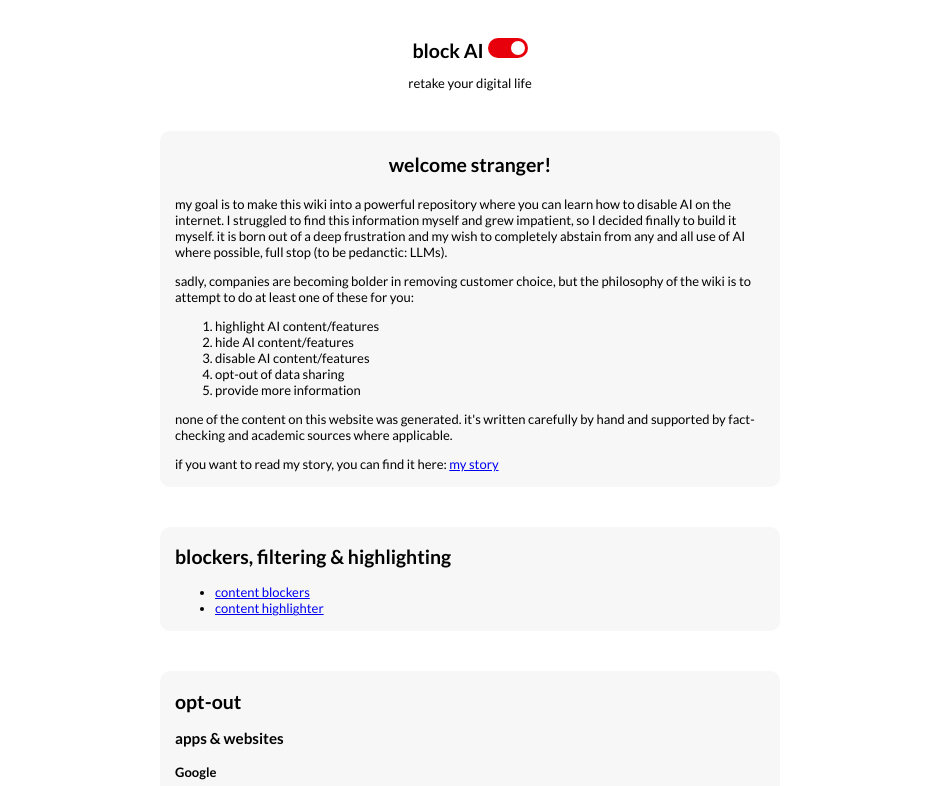
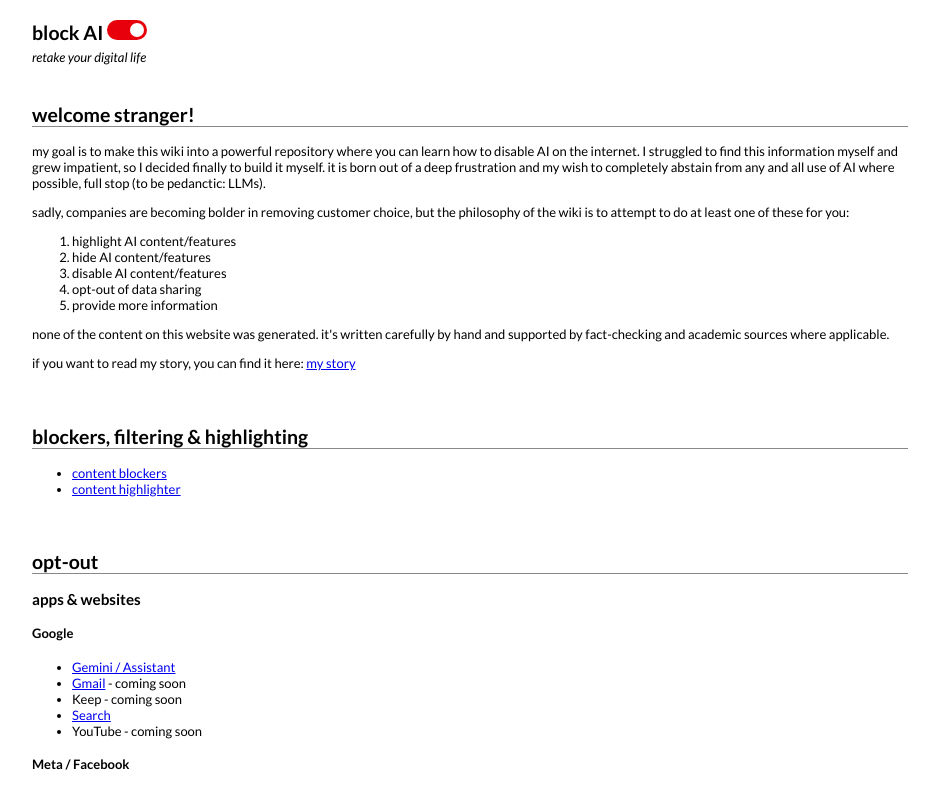
Before and after one commit to neontomo/block-ai-wiki, a plain HTML site: page index.html in a window 1280 px wide. Shown: the top 786 px of the page, without its empty margins (170-1109 px from the left). Drawn offline with Linux system fonts and the light colour scheme.

Commit message:
more wiki-like styling

```diff
--- a/css/style.css
+++ b/css/style.css
@@ -10,23 +10,23 @@ body {
 	font-size: 13px;
 	max-width: 100vw;
 	min-height: 100vh;
-	padding: 30px;
+	padding: 0;
 	overflow-x: hidden;
 }
 
 nav {
-	text-align: center;
 	display: flex;
 	flex-direction: column;
-	gap: 10px;
+	text-align: start;
+	gap: 2px;
+	padding: 0 10px;
+	margin: 20px auto;
 }
 
 nav h1 {
-	margin: 0 auto;
-	text-align: center;
+	margin: 0;
 	display: flex;
 	flex-direction: row;
-	align-items: center;
 	gap: 10px;
 }
 
@@ -41,20 +41,23 @@ nav h1 a:focus {
 	border-bottom: 3px solid black;
 }
 
+nav span {
+	font-style: italic;
+}
+
 main {
-	margin: 0 auto;
+	margin: 20px auto;
 }
 
 section {
-	background: #f7f7f7;
-	padding: 2px 15px;
-	margin: 40px 10px;
+	padding: 2px 0;
+	margin: 20px 10px;
 	border-radius: 10px;
 }
 
-h1 {
-	margin: 20px auto;
-	text-align: center;
+section > h1,
+section > h2 {
+	border-bottom: 1px solid #888;
 }
 
 img {
@@ -77,24 +80,16 @@ code {
 	word-break: break-all;
 }
 
-/* sm */
-@media (width >= 40rem) {
-	main {
-		width: 80vw;
-	}
-}
-
 /* md */
 @media (width >= 48rem) {
-	main {
-		width: 70vw;
-	}
+	/* nothing here yet */
 }
 
 /* lg */
 @media (width >= 64rem) {
+	nav,
 	main {
-		width: 50vw;
+		width: 70vw;
 	}
 }
 
--- a/index.html
+++ b/index.html
@@ -5,7 +5,7 @@
 <head>
   <meta charset="UTF-8">
   <meta name="viewport" content="width=device-width, initial-scale=1.0">
-  <link rel="stylesheet" href="/css/style.css?v=1">
+  <link rel="stylesheet" href="/css/style.css?v=2">
   <link rel="shortcut icon" href="/img/favicon.png?v=2" type="image/x-icon">
   <title>block AI | wiki</title>
 
```
